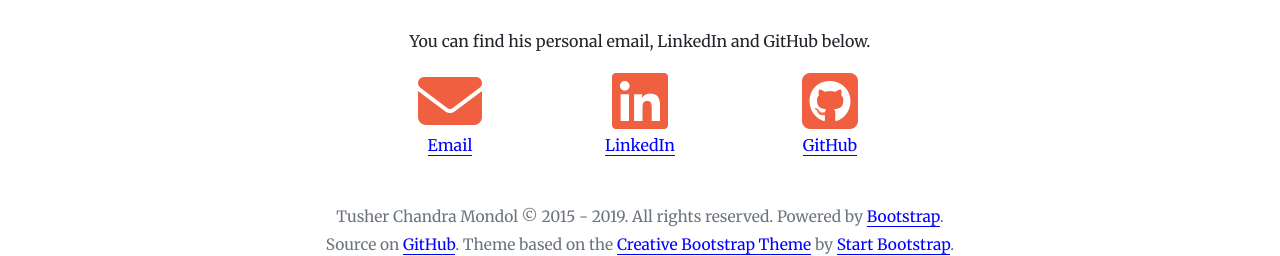
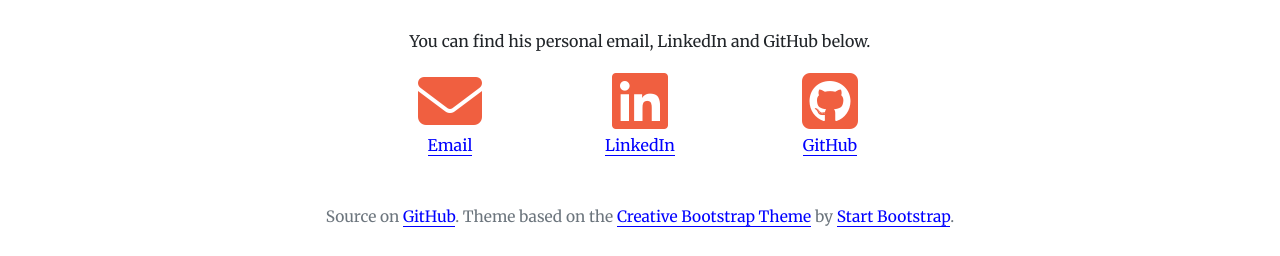
Before and after one commit to tusher002/tusher002.github.io, a plain HTML site: page index.html in a window 1280 px wide. Shown: the part 1863-2119 px from the top of the page. After the commit the page ends 2092 px from the top, so only its background shows below. Drawn offline with nearby package versions, Linux system fonts and the light colour scheme.

Commit message:
Initial Commit

```diff
--- a/index.html
+++ b/index.html
@@ -284,10 +284,7 @@
         6/16/2018: Added new line for the Source on Github... part, with margin bottom
                    set to 1 (awesome new bootstrap 4 mb-1 class)-->
   <div class="container">
-    <p class="text-center text-muted text-small mb-1">
-      Tusher Chandra Mondol &copy; 2015 - 2019. All rights reserved.
-      Powered by <a href="http://www.getbootstrap.com/" class="text-blue">Bootstrap</a>.
-    </p>
+
     <p class="text-center text-muted text-small">
       Source on <a href="https://github.com/tusher002/tusher002.github.io" class="text-blue">GitHub</a>.
       Theme based on the
```
Also changed, not shown: img/header1.jpg (deleted), img/portfolio/thumbnails/downing-io1.jpg (deleted), 2 other files.
